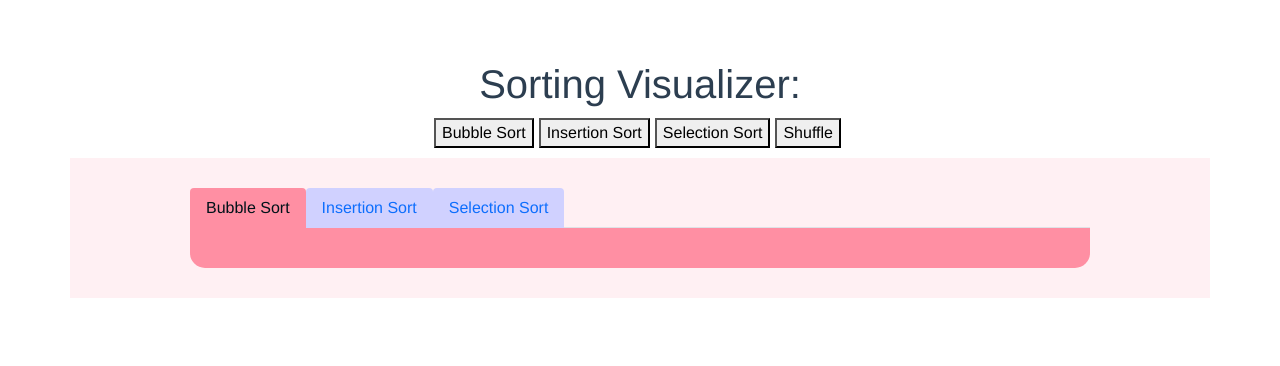
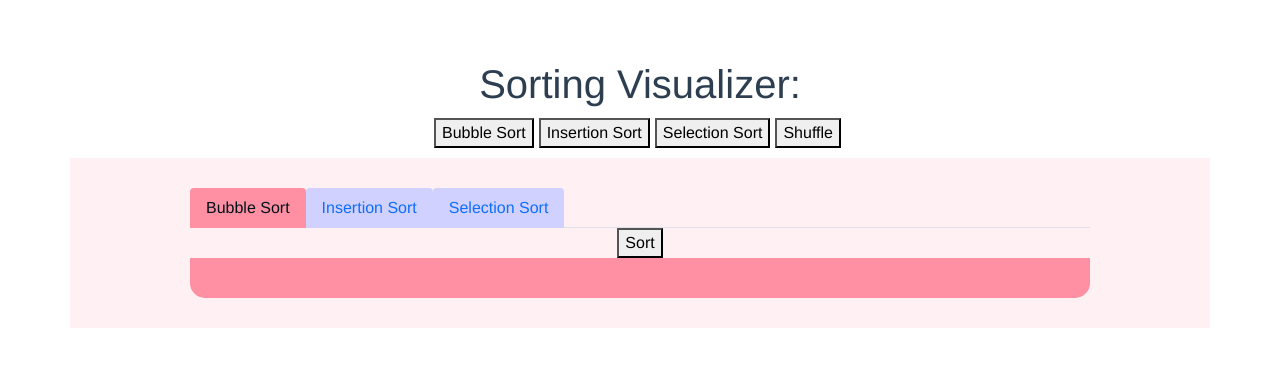
Before and after one commit to josevenzke/sorting-algorithms, a Vue app in the folder sorting-visualizer/: page / in a window 1280 px wide. Shown: the top 366 px of the page. Built offline with nearby package versions, Linux system fonts and the light colour scheme.

Commit message:
created BubbleSort component

```diff
--- a/sorting-visualizer/src/components/SortingAlgs/BubbleSort.vue
+++ b/sorting-visualizer/src/components/SortingAlgs/BubbleSort.vue
@@ -1,5 +1,8 @@
 <template>
-    <Bars :numArray="array" :key="array" />
+    <div>
+        <button @click="bubbleSort()">Sort</button>
+        <Bars :numArray="array" :key="array" />
+    </div>
 </template>
 
 <script>
@@ -22,11 +25,31 @@ export default {
             this.array = [];
             for (let i =0; i< this.size; i++) {
                 this.array.push([this.getRndInteger(5, 400),'grey'])
-                this.numArray.push(this.array[i][0])
             }
         },
         getRndInteger(min, max) {
             return Math.floor(Math.random() * (max - min + 1) ) + min;
+        },
+        async bubbleSort(){
+            let len = this.array.length
+            let checked;
+            do {
+                checked = false;
+                for(let i =0;i<len-1;i++){
+                if(this.array[i][0] > this.array[i+1][0]){
+                    let tmp = this.array[i][0];
+
+                    this.array[i][0] = this.array[i+1][0];
+                    this.array[i+1][0] = tmp;
+                    this.array[i+1][1] = 'green';
+                    // sleep - to visualize / see the changes
+                    await this.sleep(25)
+                    this.array[i+1][1] = 'grey'
+                    checked = true
+                }
+                }
+            } while(checked)
+            this.paintArray('lightseagreen')
         },
         sleep(time) {
             return new Promise((resolve) => setTimeout(resolve, time));
```
